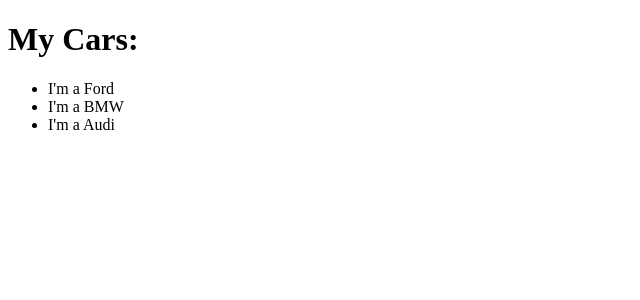
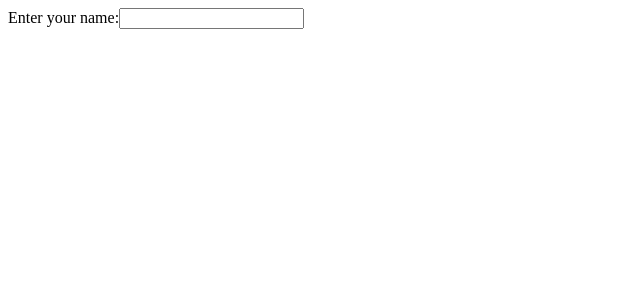
Before and after one commit to thanhpham091790/reactjs, a React (Vite) app in the folder 01-react-tutorial/my-react-app/: page / in a window 1280 px wide. Shown: the top 300 px of the page, without its empty margins (0-640 px from the left). Built offline with nearby package versions, Linux system fonts and the light colour scheme.

Commit message:
Add a form that allows users to enter their name.

```diff
--- /dev/null
+++ b/01-react-tutorial/my-react-app/src/MyForm.jsx
@@ -0,0 +1,10 @@
+function MyForm() {
+    return (
+        <form>
+            <label htmlFor="name">Enter your name:</label>
+            <input type="text" name="name" id="name" />
+        </form>
+    );
+}
+
+export default MyForm;
--- a/01-react-tutorial/my-react-app/src/main.jsx
+++ b/01-react-tutorial/my-react-app/src/main.jsx
@@ -1,5 +1,5 @@
 
 import { createRoot } from 'react-dom/client'
-import Car from './Car';
+import MyForm from './MyForm';
 
-createRoot(document.getElementById('root')).render(<Car />);
+createRoot(document.getElementById('root')).render(<MyForm />);
```
